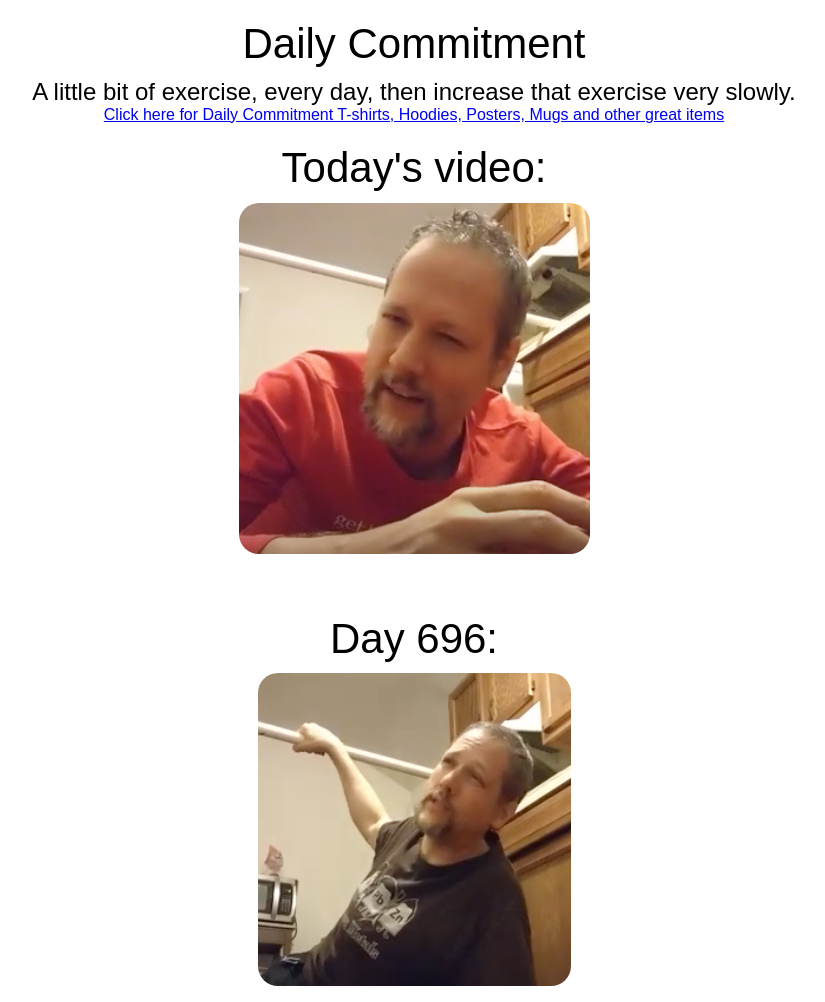
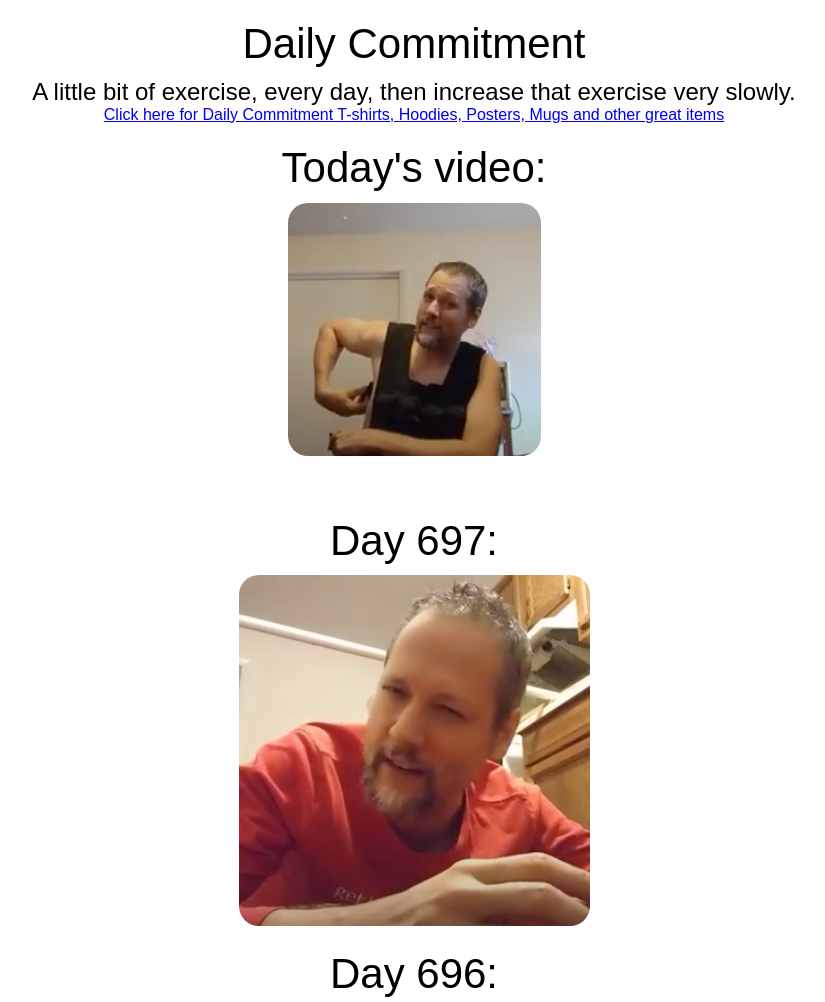
Before and after one commit to farstrider777/daily_commitment, a plain HTML site: page index.html in a window 1280 px wide. Shown: the top 1002 px of the page, without its empty margins (226-1051 px from the left). Drawn offline with Linux system fonts and the light colour scheme.

Commit message:
next day's vid

```diff
--- a/index.html
+++ b/index.html
@@ -17,13 +17,18 @@
 
     <div class="title">Today's video:</div>
     <div class="video-holder">
-      <a href="https://www.youtube.com/watch?v=cEtOknm4dQE"> <img src="video_thumbnails/day_697.png"> </a>
+      <a href="https://www.youtube.com/watch?v=Vybt643He3Y"> <img src="video_thumbnails/day_698.png"> </a>
     </div>
 
     <br>
 
 
     <br>
+
+    <div class="title">Day 697:</div>
+    <div class="video-holder">
+      <a href="https://www.youtube.com/watch?v=cEtOknm4dQE"> <img src="video_thumbnails/day_697.png"> </a>
+    </div>
 
     <div class="title">Day 696:</div>
     <div class="video-holder">
```
Also changed, not shown: video_thumbnails/day_698.png (added).
